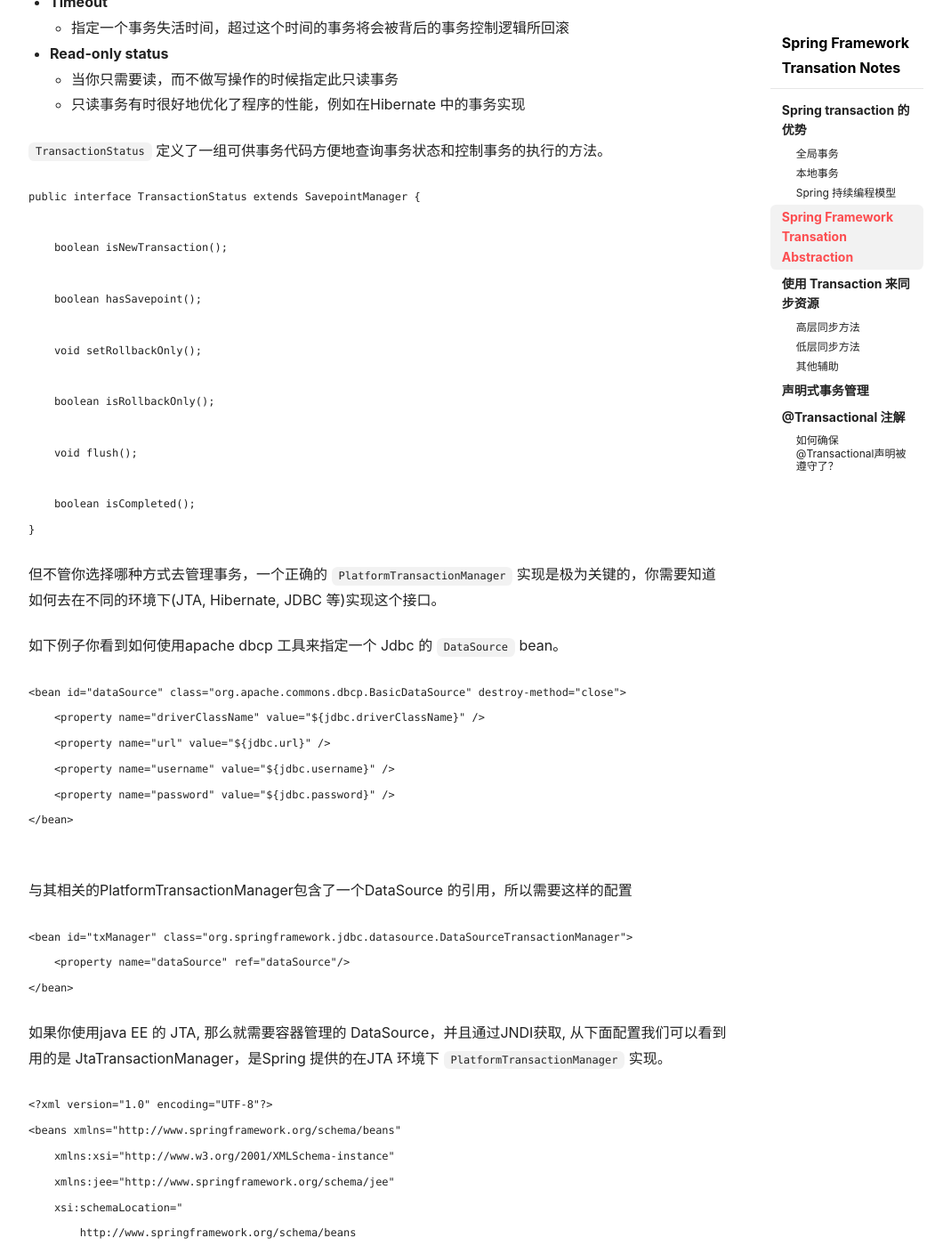
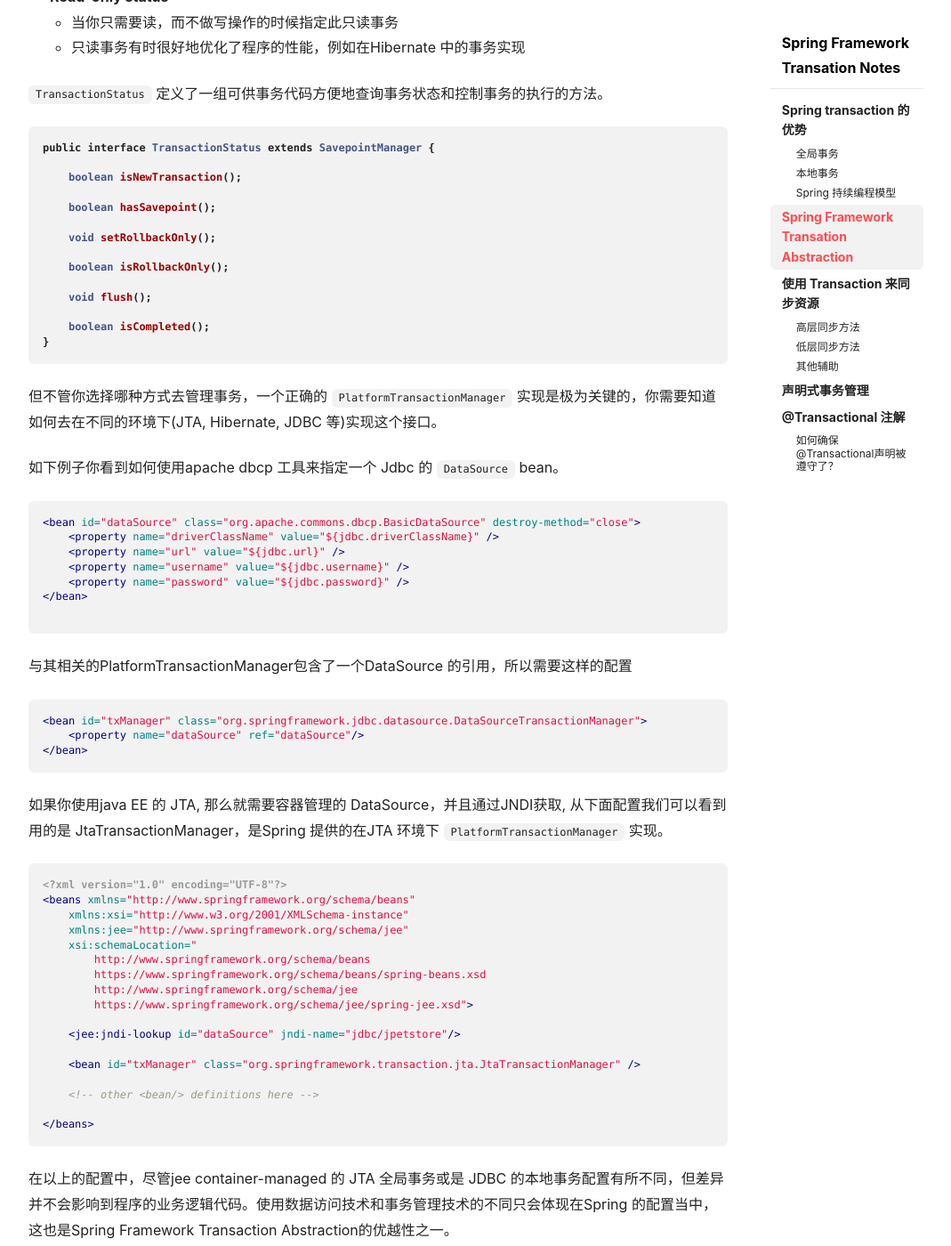
Before and after one commit to 71mY4ng/articles, a Jekyll site: the page built from _posts/2020-06-04-spring-transaction-notes.md, in a window 1280 px wide and 1400 px high, scrolled down 2065 px. Shown: the whole window at 89% size, without its empty margins (105-1174 px from the left). Built offline with Jekyll 4.4.1, drawn with Linux system fonts in a browser that asks for light colours; nearby versions of some CDN libraries; some of the changed text lies outside the part shown.

Commit message:
fix md format

````diff
--- a/_posts/2020-06-04-spring-transaction-notes.md
+++ b/_posts/2020-06-04-spring-transaction-notes.md
@@ -40,7 +40,7 @@ _placeholder_
 
 Spring 对事务的抽象关键在于事务策略的概念，事务策略在Spring 框架中被定义成一个接口: `org.springframework.transaction.PlatformTransactionManager`
 
-```Java
+```java
 public interface PlatformTransactionManager {
 
     TransactionStatus getTransaction(TransactionDefinition definition) throws TransactionException;
@@ -71,7 +71,7 @@ public interface PlatformTransactionManager {
 
 `TransactionStatus` 定义了一组可供事务代码方便地查询事务状态和控制事务的执行的方法。
 
-```Java
+```java
 public interface TransactionStatus extends SavepointManager {
 
     boolean isNewTransaction();
@@ -92,7 +92,7 @@ public interface TransactionStatus extends SavepointManager {
 
 如下例子你看到如何使用apache dbcp 工具来指定一个 Jdbc 的 `DataSource` bean。
 
-```XML
+```xml
 <bean id="dataSource" class="org.apache.commons.dbcp.BasicDataSource" destroy-method="close">
     <property name="driverClassName" value="${jdbc.driverClassName}" />
     <property name="url" value="${jdbc.url}" />
@@ -104,7 +104,7 @@ public interface TransactionStatus extends SavepointManager {
 
 与其相关的PlatformTransactionManager包含了一个DataSource 的引用，所以需要这样的配置
 
-```XML
+```xml
 <bean id="txManager" class="org.springframework.jdbc.datasource.DataSourceTransactionManager">
     <property name="dataSource" ref="dataSource"/>
 </bean>
@@ -112,7 +112,7 @@ public interface TransactionStatus extends SavepointManager {
 
 如果你使用java EE 的 JTA, 那么就需要容器管理的 DataSource，并且通过JNDI获取, 从下面配置我们可以看到用的是 JtaTransactionManager，是Spring 提供的在JTA 环境下 `PlatformTransactionManager` 实现。
 
-```XML
+```xml
 <?xml version="1.0" encoding="UTF-8"?>
 <beans xmlns="http://www.springframework.org/schema/beans"
     xmlns:xsi="http://www.w3.org/2001/XMLSchema-instance"
````
Also changed, not shown: assets/2018-11-07/preinstall.PNG (added), 2 other files.
